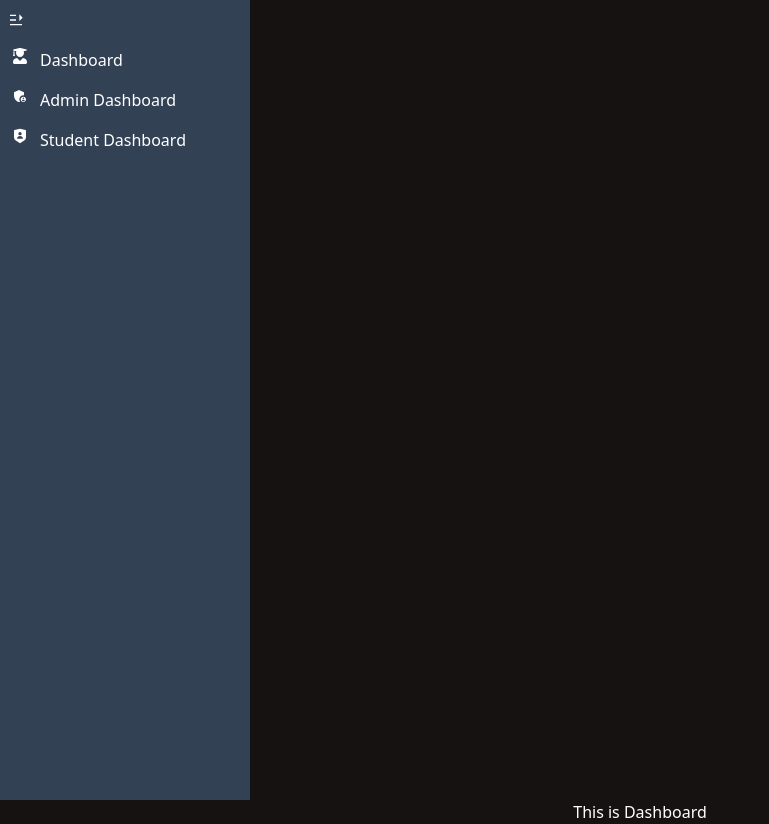
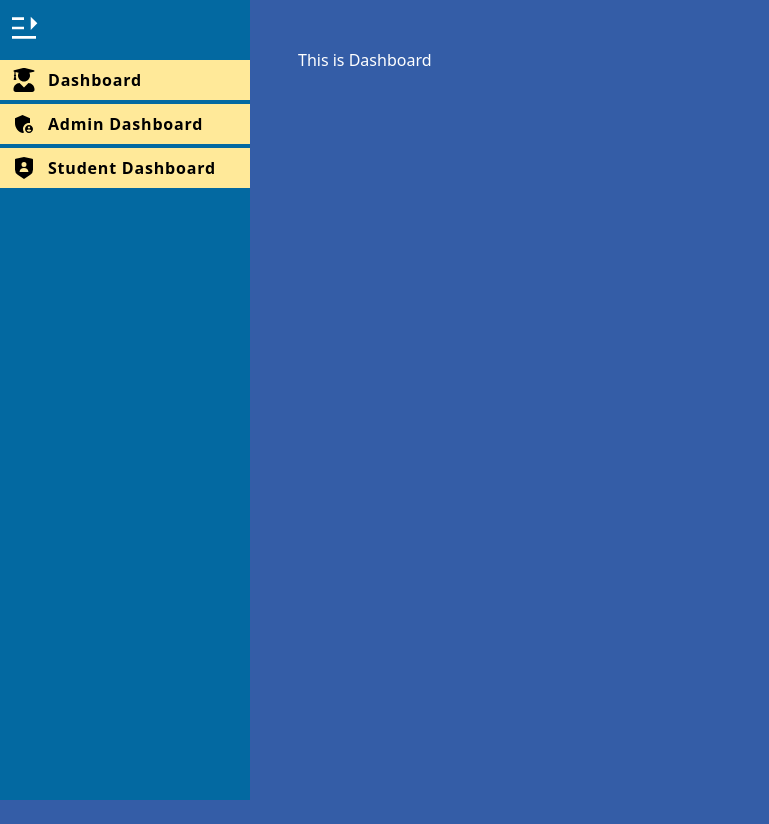
Before and after one commit to MahfujAhsan/library-management-client, a React (Create React App) app: page / in a window 1280 px wide. Shown: the whole page, without its empty margins (0-769 px from the left). After the commit the page ends 800 px from the top, so only its background shows below. Built offline with nearby package versions, Linux system fonts and the light colour scheme.

Commit message:
navigation system updated

```diff
--- a/public/index.html
+++ b/public/index.html
@@ -1,5 +1,5 @@
 <!DOCTYPE html>
-<html data-theme="forest" lang="en">
+<html data-theme="aqua" lang="en">
   <head>
     <meta charset="utf-8" />
     <link rel="icon" href="%PUBLIC_URL%/favicon.ico" />
--- a/src/App.js
+++ b/src/App.js
@@ -1,4 +1,4 @@
-import { Routes, Route, Router } from "react-router-dom";
+import { Routes, Route } from "react-router-dom";
 import Admins from "./components/Dashboard/Admins";
 import Dashboard from "./components/Dashboard/Dashboard";
 import Students from "./components/Dashboard/Students";
--- a/src/components/Dashboard/Dashboard.js
+++ b/src/components/Dashboard/Dashboard.js
@@ -1,7 +1,4 @@
-import React, { useEffect, useState } from 'react';
-import { Link, Outlet } from "react-router-dom";
-import { GiHamburgerMenu } from 'react-icons/gi';
-import Admins from './Admins';
+import React from 'react';
 
 const Dashboard = () => {
     return (
--- a/src/components/Shared/Navbar.js
+++ b/src/components/Shared/Navbar.js
@@ -10,17 +10,17 @@ const routes = [
     {
         path: "/",
         name: "Dashboard",
-        icon: <FaUserGraduate />
+        icon: <FaUserGraduate size="1.5em" />
     },
     {
         path: "adminDashboard",
         name: "Admin Dashboard",
-        icon: <MdAdminPanelSettings />
+        icon: <MdAdminPanelSettings size="1.5em" />
     },
     {
         path: "studentDashboard",
         name: "Student Dashboard",
-        icon: <RiShieldUserFill />
+        icon: <RiShieldUserFill size="1.5em" />
     },
 ]
 
@@ -30,27 +30,27 @@ const Navbar = ({ children }) => {
     const toggle = () => setIsOpen(!isOpen);
     const hover = () => setIsShown(!isShown);
     return (
-        <div>
-            <motion.div animate={{ width: isOpen || isShown ? "250px" : "45px" }} className='bg-slate-700 text-white h-screen' onMouseEnter={hover} onMouseLeave={hover}>
+        <div className='flex'>
+            <motion.div animate={{ width: isOpen || isShown ? "250px" : "60px" }} className='bg-sky-700 text-white h-screen' onMouseEnter={hover} onMouseLeave={hover}>
                 <div className='flex items-center justify-between py-3 px-2'>
-                    {isOpen && <h1>Library Management</h1>}
+                    {isOpen && <h1 className='font-bold uppercase text-sm'>Library Management</h1>}
                     <div className='cursor-pointer'>
-                        {!isOpen && <RiMenuUnfoldFill onClick={toggle} />}
+                        {!isOpen && <RiMenuUnfoldFill size="2em" onClick={toggle} />}
                     </div>
                     <div className='cursor-pointer'>
-                        {isOpen && <GiSkullCrossedBones onClick={toggle} />}
+                        {isOpen && <GiSkullCrossedBones size="2em" onClick={toggle} />}
                     </div>
                 </div>
                 <section>
                     {
                         routes.map((route) => (
-                            <NavLink className="flex gap-3 py-2 px-3 hover:border-l-4 hover:bg-black ease-in-out duration-150" to={route.path} key={route.name}>
-                                <div>
+                            <NavLink className="flex gap-3 py-2 px-3 hover:border-l-8 border-white z-10 btn-accent ease-in-out duration-150 my-1" to={route.path} key={route.name}>
+                                <div className='text-black'>
                                     {route.icon}
                                 </div>
                                 <AnimatePresence>
                                     {isOpen | isShown &&
-                                        <motion.div className='text-start'>
+                                        <motion.div className='text-start font-semibold text-black tracking-wider'>
                                             {route.name}
                                         </motion.div>
                                     }
@@ -60,7 +60,7 @@ const Navbar = ({ children }) => {
                     }
                 </section>
             </motion.div>
-            <main>{children}</main>
+            <main className='p-12'>{children}</main>
         </div>
     );
 };
```
